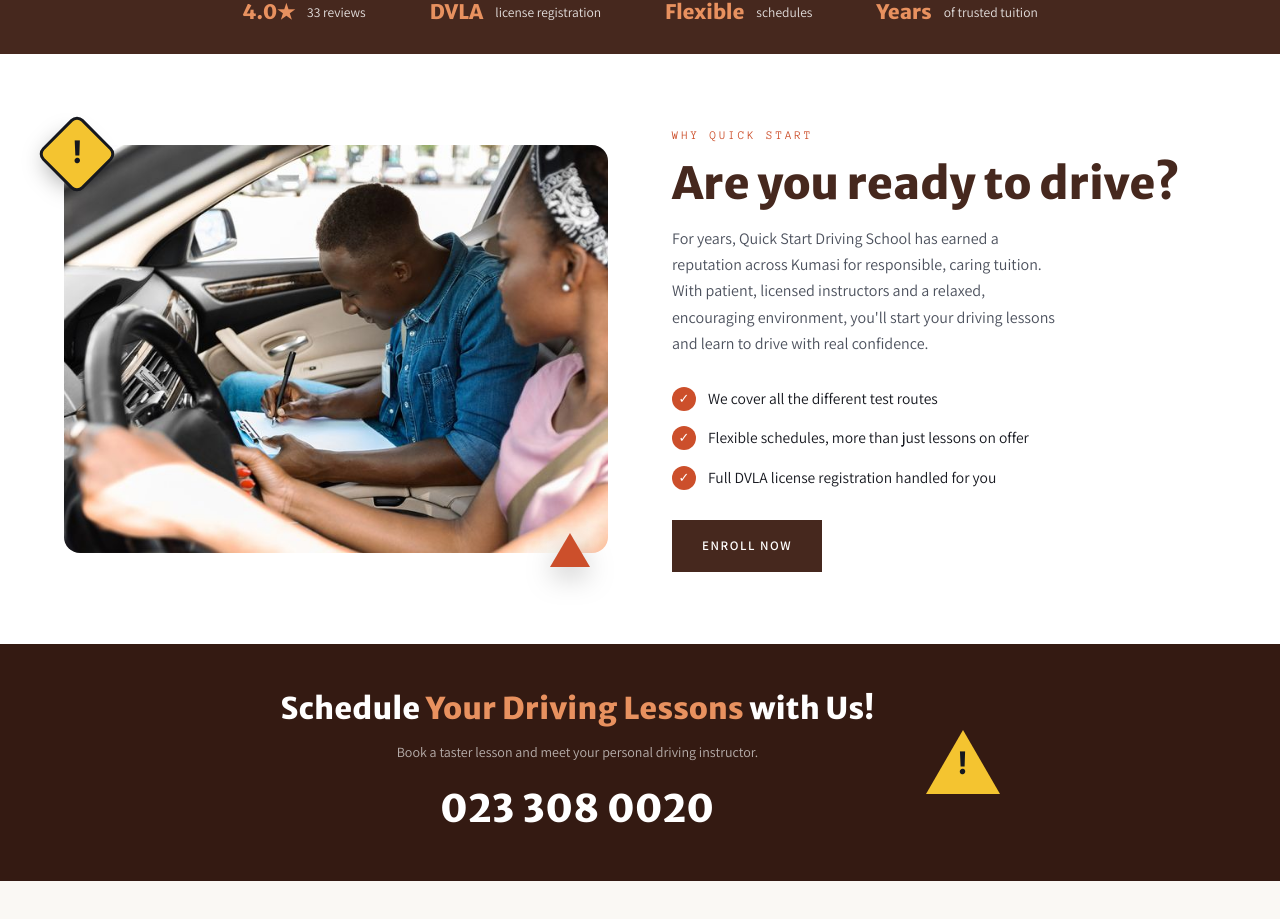
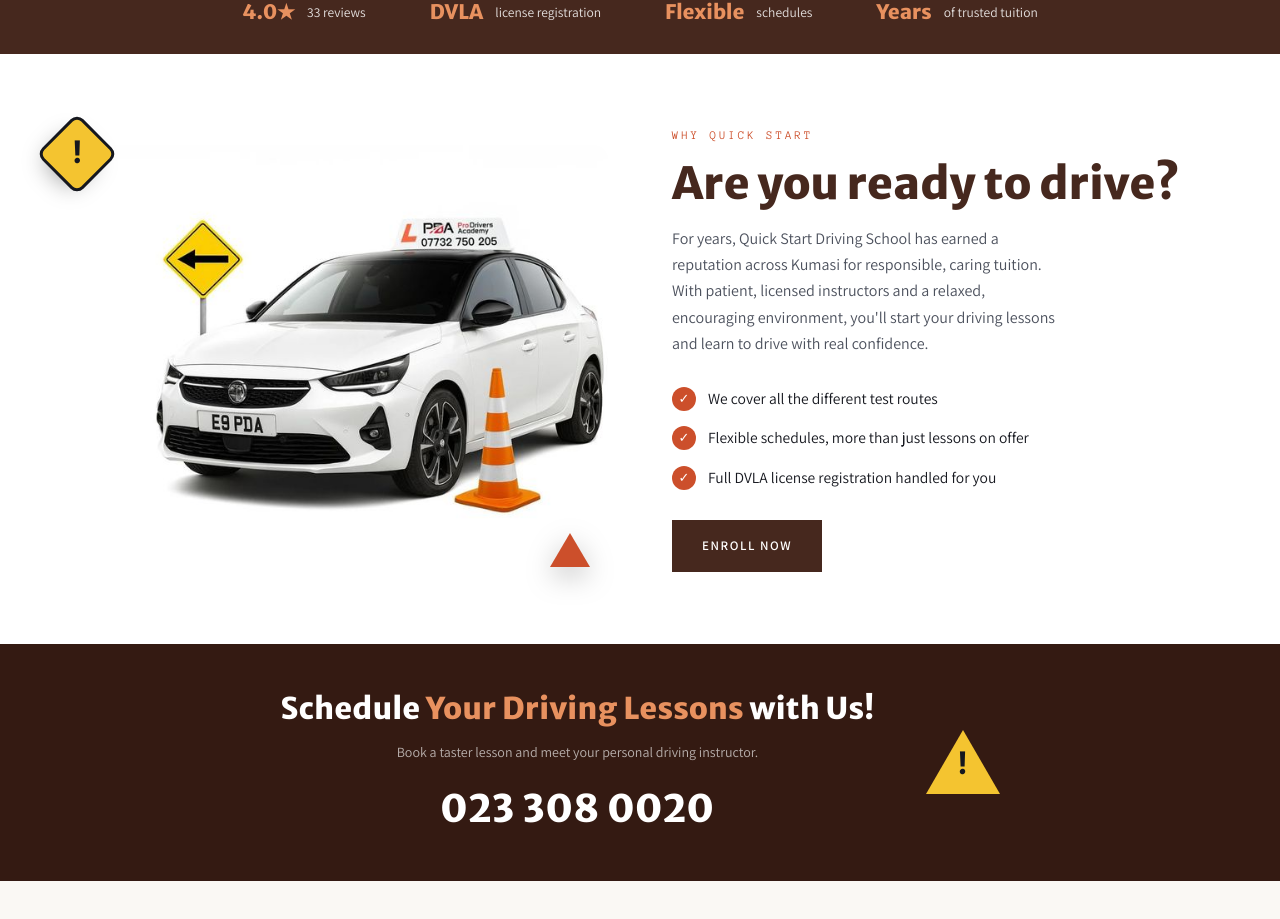
Before and after one commit to PlnDominic/Quick-Start-Driving-School, a Next.js app: page / in a window 1280 px wide. Shown: the part 772-1691 px from the top of the page. Built offline with nearby package versions, Linux system fonts and the light colour scheme.

Commit message:
Use Driving car.jpg for Why Quick Start section
Co-Authored-By: Claude Sonnet 4.6 <noreply@anthropic.com>
Claude-Session: https://claude.ai/code/session_01UmyR1vRubKQeVLvSuVftVs

```diff
--- a/app/page.tsx
+++ b/app/page.tsx
@@ -143,8 +143,8 @@ export default function HomePage() {
           <div className="relative">
             <div className="relative overflow-hidden rounded-[16px] aspect-[4/3] group">
               <Image
-                src="/images/Driving.jpg"
-                alt="Driving instructor and student in a car"
+                src="/images/Driving car.jpg"
+                alt="Student behind the wheel during a driving lesson"
                 fill
                 className="object-cover transition-transform duration-[600ms] ease-[cubic-bezier(.25,.1,.25,1)] group-hover:scale-[1.04]"
                 sizes="(max-width: 1024px) 100vw, 50vw"
```
